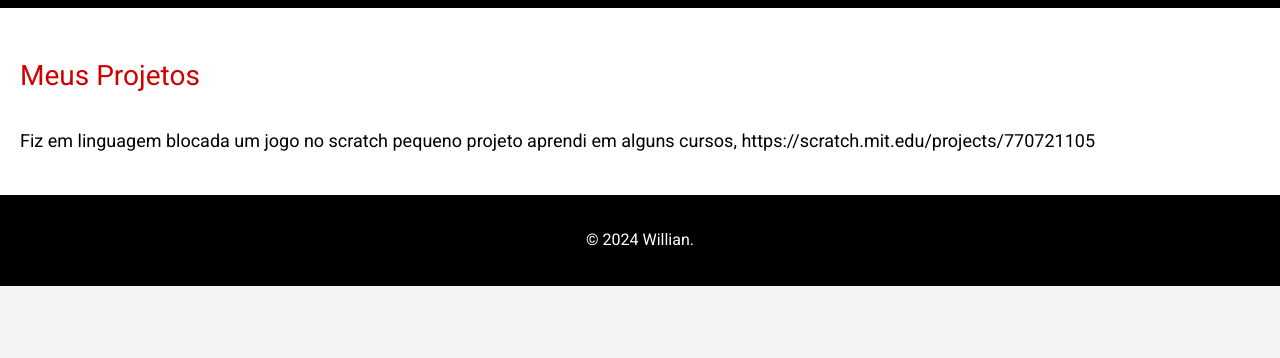
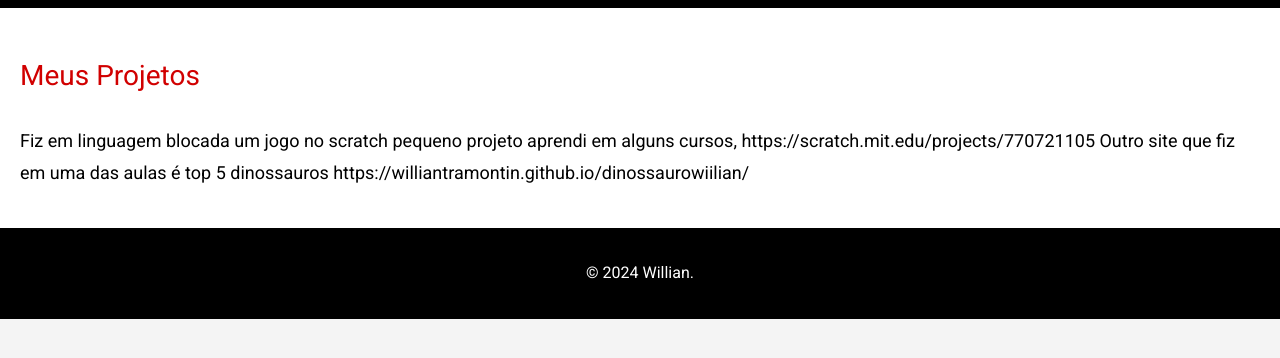
Before and after one commit to williantramontin/portfolio, a plain HTML site: page portfolio.html in a window 1280 px wide. Shown: the part 188-546 px from the top of the page. Drawn offline with Linux system fonts and the light colour scheme.

Commit message:
Update portfolio.html

```diff
--- a/portfolio.html
+++ b/portfolio.html
@@ -25,6 +25,7 @@
             <h2>Meus Projetos</h2>
             <!-- Lista de projetos, pode conter links para outras páginas ou sites -->
             <p>Fiz em linguagem blocada um jogo no scratch pequeno projeto aprendi em alguns cursos, https://scratch.mit.edu/projects/770721105
+Outro site que fiz em uma das aulas é top 5 dinossauros https://williantramontin.github.io/dinossaurowiilian/
 
             </p>
         </section>
```
